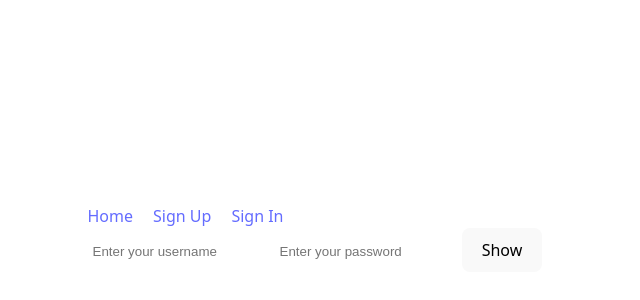
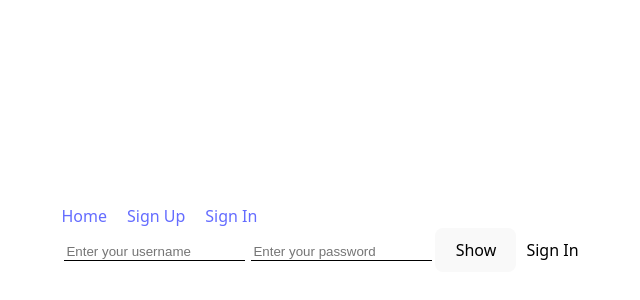
Before and after one commit to AnnaF1711/project2Client, a React (Vite) app: page /sign-in in a window 1280 px wide. Shown: the part 162-462 px from the top of the page, without its empty margins (315-955 px from the left). Built offline with nearby package versions, Linux system fonts and the light colour scheme.

Commit message:
תיקון שימוש בקאסטום כפתור ואינפוט בפרופיל ועידכונם ועדכון בcss

```diff
--- a/src/components/CustomButton.jsx
+++ b/src/components/CustomButton.jsx
@@ -1,25 +1,27 @@
 function CustomButton(props) {
-
     return (
-        <span>
-            <button
-                style={{
-                    backgroundColor: 'WHITE',
-                    color:'black',//הצבע של הכפתור עצמו כהה, שינינו את הצבע של התוכן ללבן על מנת שנוכל לראות
-                    border: '0px',
-                    paddingTop: '3px',
-                    paddingBottom: '3px',
-                    paddingLeft: '10px',
-                    paddingRight: '10px',
-                    borderRadius: '5px',
-
-                }}
-                text={props.text}
-                disabled={props.disabled}
-                onClick={props.action}>{/*גם פה מקבל disable מבחוץ*/}
-            </button>
-        </span>
-    )
+        <button
+            className={props.className} // מקבל מחלקה מבחוץ כדי לשייך בקובץ ה-css
+            style={{
+                backgroundColor: "white",
+                color: "black",
+                textAlign: "center",
+                border: "0px",
+                paddingTop: "3px",
+                paddingBottom: "3px",
+                paddingLeft: "10px",
+                paddingRight: "10px",
+                borderRadius: "5px",
+                cursor: "pointer",
+                ...props.style // למקרה שיהיו עוד הגדרות סטייל ששולחים מהקומפוננטה לכפתור
+            }}
+            disabled={props.disabled}
+            onClick={props.action}
+            type={props.type || "button"}
+        >
+            {props.text} {/*מה שכתוב כל הכפתור שלחים מבחוץ*/}
+        </button>
+    );
 }
 
 export default CustomButton;
--- a/src/components/CustomInput.jsx
+++ b/src/components/CustomInput.jsx
@@ -1,20 +1,21 @@
-function CustomInput(props){
+function CustomInput(props) {
     return (
         <input
+            className={props.className} // מקבל מחלקה מבחוץ כדי לשייך בקובץ ה-css
             style={{
-                margin:3,
-                border:0,
-                borderBottom:"10x solid black",
-                backgroundColor:"transparent",
-                color:"black"
+                margin: 3,
+                border: 0,
+                borderBottom: "1px solid black",
+                backgroundColor: "transparent",
+                color: "black",
+                ...props.style // למקרה שיהיו עוד הגדרות סטייל ששולחים מהקומפוננטה לכפתור
             }}
             type={props.type}
             placeholder={props.placeholder}
             onChange={props.onChange}
             value={props.value}
         />
-    )
-
+    );
 }
 
 export default CustomInput;
--- a/src/components/Profile.css
+++ b/src/components/Profile.css
@@ -44,7 +44,6 @@
 
 .profile-input {
     flex: 1;
-    padding: 6px;
 }
 
 .profile-button {
@@ -65,9 +64,14 @@
     border-top: 1px solid #eee;
 }
 
-/* הכפתורים של הצגת הרשימות בשורה אחת */
+/* הכפתורים של הצגת הרשימות שיהיו בשורה אחת */
 .profile-list-section button {
     margin-right: 8px;
+}
+/*מיקום הכפתורים */
+.profile-toggle-buttons {
+    display: flex;
+    gap: 8px;
 }
 
 /* הרשימה */
--- a/src/components/Profile.jsx
+++ b/src/components/Profile.jsx
@@ -1,5 +1,7 @@
 import { useState } from "react";
 import "./Profile.css";
+import CustomButton from "./CustomButton.jsx";
+import CustomInput from "./CustomInput.jsx";
 
 function Profile({ user, followers, following, onUpdateProfileImage }) { // לא שולח את הבקשות אלא הדשבורד
     const [newImageUrl, setNewImageUrl] = useState("");
@@ -49,7 +51,7 @@ function Profile({ user, followers, following, onUpdateProfileImage }) { // לא
 
             {/*מתחת לזה נציג את האפשרות לעדכן את תמונת הפרופיל עם אינפוט, כפתור והודעה מתאימה*/}
             <div className="profile-update-section">
-                <input
+                <CustomInput
                     type="text"
                     placeholder="New image URL"
                     value={newImageUrl}
@@ -57,12 +59,11 @@ function Profile({ user, followers, following, onUpdateProfileImage }) { // לא
                     className="profile-input"
                 />
 
-                <button
-                    onClick={handleUpdateImage}
+                <CustomButton
+                    text="Update"
+                    action={handleUpdateImage}
                     className="profile-button"
-                >
-                    Update
-                </button>
+                />
             </div>
 
             {localError && (
@@ -73,20 +74,22 @@ function Profile({ user, followers, following, onUpdateProfileImage }) { // לא
 
             {/*מתחת לזה הכפתורים של הצגת הרשימות של העוקבים/נעקבים*/}
             <div className="profile-list-section">
-                <button
-                    onClick={() => setShowFollowers(!showFollowers)}
-                    className="profile-toggle-button"
-                >
-                    {showFollowers ? "Hide followers" : "Show followers"} {/*יציג לפי משתנה בוליאני שמתעדכן*/}
-                </button>
+                <div className="profile-toggle-buttons"> {/*הפרדה בין הכפתורים*/}
+                    <CustomButton
+                        text={showFollowers ? "Hide followers" : "Show followers"} // יציג לפי משתנה בוליאני שמתעדכן
+                        action={() => setShowFollowers(!showFollowers)}
+                        className="profile-toggle-button"
+                    />
 
-                <button
-                    onClick={() => setShowFollowing(!showFollowing)}
-                    className="profile-toggle-button"
-                >
-                    {showFollowing ? "Hide following" : "Show following"}
-                </button>
+                    <CustomButton
+                        text={showFollowing ? "Hide following" : "Show following"}
+                        action={() => setShowFollowing(!showFollowing)}
+                        className="profile-toggle-button"
+                    />
+                </div>
 
+
+                {/*מתחת לכפתורים*/}
                 {showFollowers && (
                     <div className="profile-list-box">
                         {followers.length === 0 ? ( // אם אין עוקבים יציג הודעה אחרת יציג את העוקבים (שמות משתמש)
```
